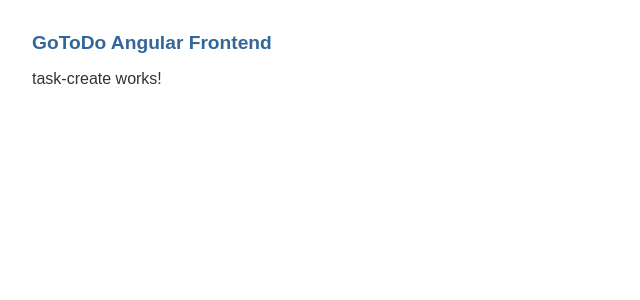
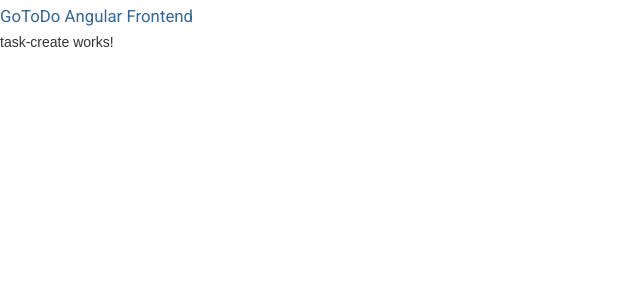
Before and after one commit to GryPr/GoToDo-Angular-Frontend, an Angular app: page /task-create in a window 1280 px wide. Shown: the top 300 px of the page, without its empty margins (0-640 px from the left). Built offline with nearby package versions, Linux system fonts and the light colour scheme.

Commit message:
Add MaterialUI Indigo/Pink

```diff
--- a/angular.json
+++ b/angular.json
@@ -24,6 +24,7 @@
               "src/assets"
             ],
             "styles": [
+              "./node_modules/@angular/material/prebuilt-themes/indigo-pink.css",
               "src/styles.css"
             ],
             "scripts": []
@@ -88,6 +89,7 @@
               "src/assets"
             ],
             "styles": [
+              "./node_modules/@angular/material/prebuilt-themes/indigo-pink.css",
               "src/styles.css"
             ],
             "scripts": []
@@ -119,6 +121,7 @@
           }
         }
       }
-    }},
+    }
+  },
   "defaultProject": "GoToDo"
 }
--- a/package.json
+++ b/package.json
@@ -12,10 +12,12 @@
   "private": true,
   "dependencies": {
     "@angular/animations": "~9.1.6",
+    "@angular/cdk": "^9.2.3",
     "@angular/common": "~9.1.6",
     "@angular/compiler": "~9.1.6",
     "@angular/core": "~9.1.6",
     "@angular/forms": "~9.1.6",
+    "@angular/material": "^9.2.3",
     "@angular/platform-browser": "~9.1.6",
     "@angular/platform-browser-dynamic": "~9.1.6",
     "@angular/router": "~9.1.6",
--- a/src/app/app.module.ts
+++ b/src/app/app.module.ts
@@ -10,6 +10,7 @@
 import { DashboardComponent } from './dashboard/dashboard.component';
 import { FormsModule } from '@angular/forms';
 import { TaskOptionBarComponent } from './task-option-bar/task-option-bar.component';
+import { BrowserAnimationsModule } from '@angular/platform-browser/animations';
 
 @NgModule({
   declarations: [
@@ -23,7 +24,8 @@
   imports: [
     BrowserModule,
     AppRoutingModule,
-    HttpClientModule
+    HttpClientModule,
+    BrowserAnimationsModule
   ],
   providers: [],
   bootstrap: [AppComponent]
--- a/src/app/tasks/tasks.component.ts
+++ b/src/app/tasks/tasks.component.ts
@@ -1,5 +1,6 @@
 import { Component, OnInit } from '@angular/core';
 import { Task } from '../task'
+import { TaskOptionBarComponent } from '../task-option-bar/task-option-bar.component'
 import { FormsModule, ReactiveFormsModule } from '@angular/forms'
 import { RestApiService } from '../rest-api.service'
 
--- a/src/index.html
+++ b/src/index.html
@@ -6,8 +6,10 @@
   <base href="/">
   <meta name="viewport" content="width=device-width, initial-scale=1">
   <link rel="icon" type="image/x-icon" href="favicon.ico">
+  <link href="https://fonts.googleapis.com/css?family=Roboto:300,400,500&display=swap" rel="stylesheet">
+  <link href="https://fonts.googleapis.com/icon?family=Material+Icons" rel="stylesheet">
 </head>
-<body>
+<body class="mat-typography">
   <app-root></app-root>
 </body>
 </html>
--- a/src/styles.css
+++ b/src/styles.css
@@ -20,3 +20,5 @@
   * {
     font-family: Arial, Helvetica, sans-serif;
   }
+html, body { height: 100%; }
+body { margin: 0; font-family: Roboto, "Helvetica Neue", sans-serif; }
```
Also changed, not shown: 1 other file (tests, documents, lock files or other folders).
